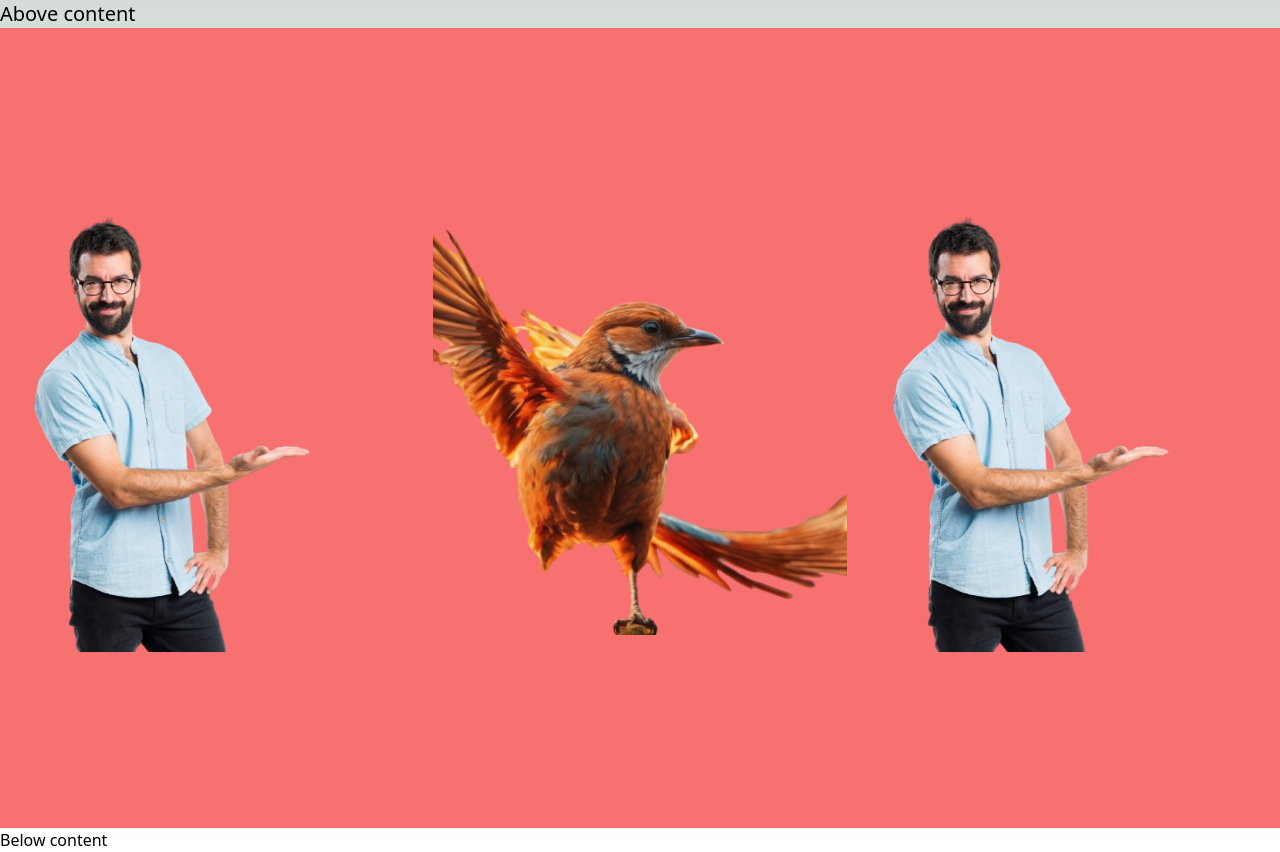
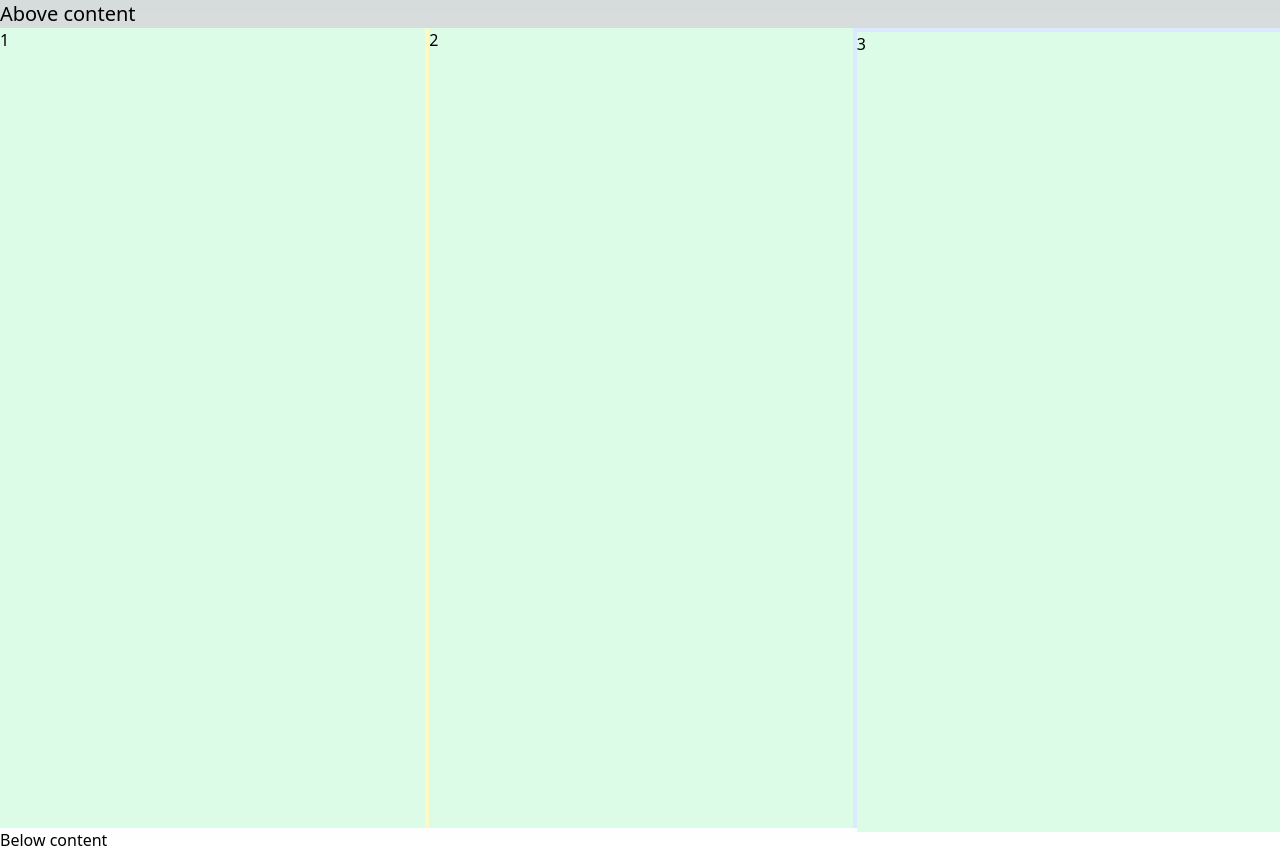
Before and after one commit to ern4m/react-carousel, a Next.js app: page / in a window 1280 px wide. Built offline with nearby package versions, Linux system fonts and the light colour scheme.

Commit message:
setting layouts for some slide cases

```diff
--- a/components/FullScreenCarousel.tsx
+++ b/components/FullScreenCarousel.tsx
@@ -9,6 +9,40 @@ import Slide from "@/types";
 
 type CarouselProps = {
   slides: Slide[][]
+}
+
+const SlideGen = (props: {images: Slide[]}) => {
+  const images = props.images
+  const len = images.length
+
+  switch (len) {
+    case 1:
+      return (
+        <div className="">
+          Case 1
+        </div>
+      );
+    case 2:
+      return (
+        <div className="">
+          Case 2
+        </div>
+      );
+    case 3:
+      return (
+        <div className="flex h-screen w-screen bg-yellow-100 space-x-1">
+          <div className="w-1/2 md:w-1/3 bg-green-100 max-h-full">1</div>
+          <div className="flex-column md:flex w-1/2 md:w-2/3 md:space-x-1 space-y-1 max-h-full bg-blue-100">
+            <div className="bg-green-100 md:w-1/2 md:h-full h-1/2">2</div>
+            <div className="bg-green-100 md:w-1/2 md:h-full h-1/2">3</div>
+          </div>
+        </div>
+      );
+    default:
+      return (
+         <></>
+      );
+  }
 }
 
 function FullScreenCarousel(props :CarouselProps) {
@@ -25,33 +59,11 @@ function FullScreenCarousel(props :CarouselProps) {
     return () => clearInterval(timer); // Cleanup when the component unmounts
   }, [activeSlideIndex, slides]);
 
-  console.log(imagesToDisplay.length)
+  console.log(imagesToDisplay)
 
   return (
-      <div className="h-screen h-width flex flex-no-wrap bg-red-400 space-x-2 items-center overflow-scroll">
-        {imagesToDisplay.map((image, idx) => (
-          <div
-            key={idx}
-            className={`w-1/${imagesToDisplay.length === 3 ? '2' : '3'} p-1 basis-1/2`}
-          >
-            <Image
-              src={image.image}
-              alt="test"
-              width={image.image.width}
-              height={image.image.height}
-            />
-          </div>
-          //<>
-          //  <Image
-          //    src={image.image}
-          //    alt="test"
-          //    width={image.image.width}
-          //    height={image.image.height}
-          //    className={"w-auto h-auto max-w-full max-h-full"}
-          //    //style={{ width: `${image.scale * 100}%` }}
-          //  />
-          //</>
-        ))}
+      <div className="h-screen h-width flex flex-no-wrap text-black bg-red-400 space-x-1 space-y-1 items-center overflow-none">
+        <SlideGen images={imagesToDisplay} />
       </div>
   );
 }
```
